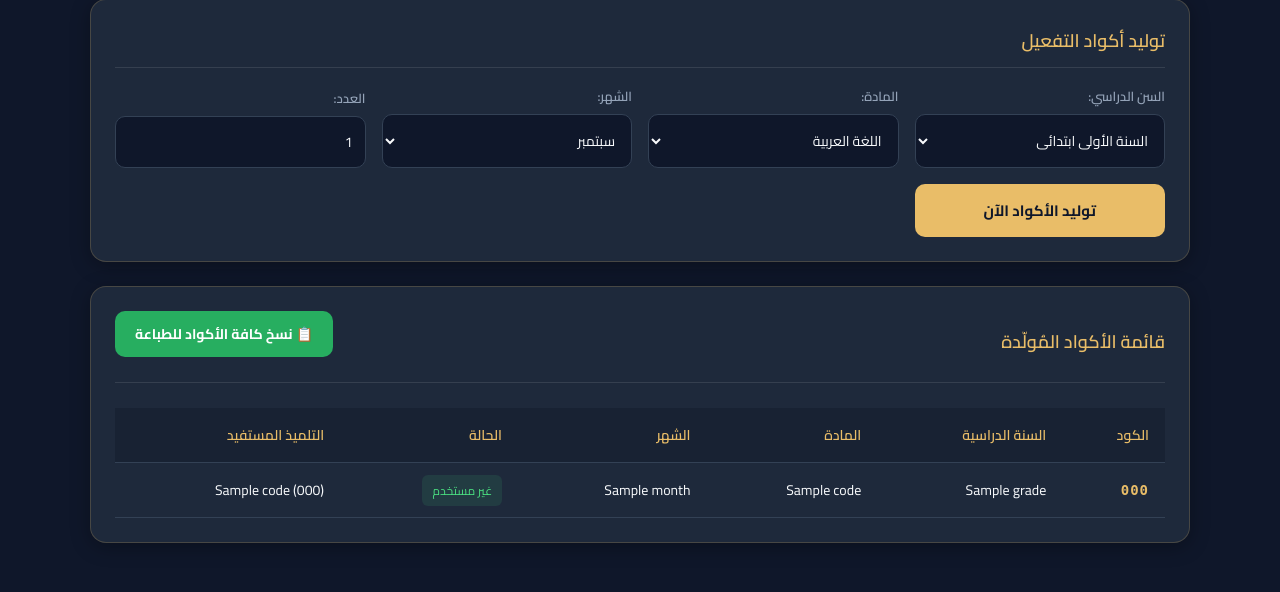
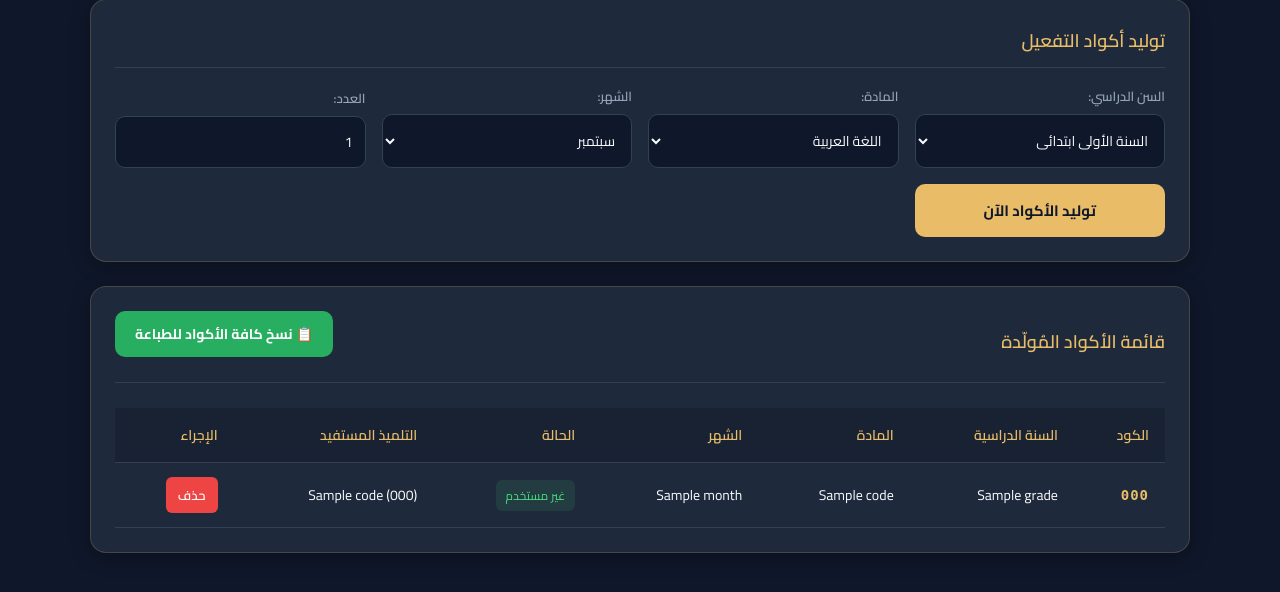
Before and after one commit to hamza3838/Dekiche_Academy_bordj_bounaAma, a Flask app: template templates/admin_panel.html in a window 1280 px wide. Shown: the part 129-721 px from the top of the page. Run offline with Flask 3, Linux system fonts and the light colour scheme; the template is opened without the code that fills it: most values are stand-ins (such as "Sample title", 1, 10 or a date in 2020).

Commit message:
Update admin_panel.html

```diff
--- a/templates/admin_panel.html
+++ b/templates/admin_panel.html
@@ -36,6 +36,10 @@
         /* زر النسخ */
         .btn-copy { background: #27ae60; color: white; border: none; padding: 10px 20px; border-radius: 10px; font-weight: 700; font-size: 14px; cursor: pointer; transition: 0.2s; display: inline-flex; align-items: center; gap: 8px; margin-bottom: 15px; }
         .btn-copy:hover { background: #219653; }
+
+        /* زر الحذف */
+        .btn-delete { background: #ef4444; color: white; border: none; padding: 6px 12px; border-radius: 6px; cursor: pointer; font-weight: 600; font-size: 13px; transition: 0.2s; }
+        .btn-delete:hover { background: #dc2626; }
 
         /* جدول الأكواد */
         .table-responsive { overflow-x: auto; }
@@ -134,6 +138,7 @@
                             <th>الشهر</th>
                             <th>الحالة</th>
                             <th>التلميذ المستفيد</th>
+                            <th>الإجراء</th>
                         </tr>
                     </thead>
                     <tbody>
@@ -152,11 +157,17 @@
                                     {% endif %}
                                 </td>
                                 <td>{{ c.student_name or '-' }} {% if c.phone and c.phone != '0000000000' %}({{ c.phone }}){% endif %}</td>
+                                <td>
+                                    <!-- زر حذف الكود الفردي -->
+                                    <form action="{{ url_for('delete_code', code_id=c.id) }}" method="POST" onsubmit="return confirm('هل أنت متأكد من حذف هذا الكود؟');" style="display:inline;">
+                                        <button type="submit" class="btn-delete">حذف</button>
+                                    </form>
+                                </td>
                             </tr>
                             {% endfor %}
                         {% else %}
                             <tr>
-                                <td colspan="6" class="empty-row">لا توجد أكواد مولّدة حتى الآن</td>
+                                <td colspan="7" class="empty-row">لا توجد أكواد مولّدة حتى الآن</td>
                             </tr>
                         {% endif %}
                     </tbody>
```
